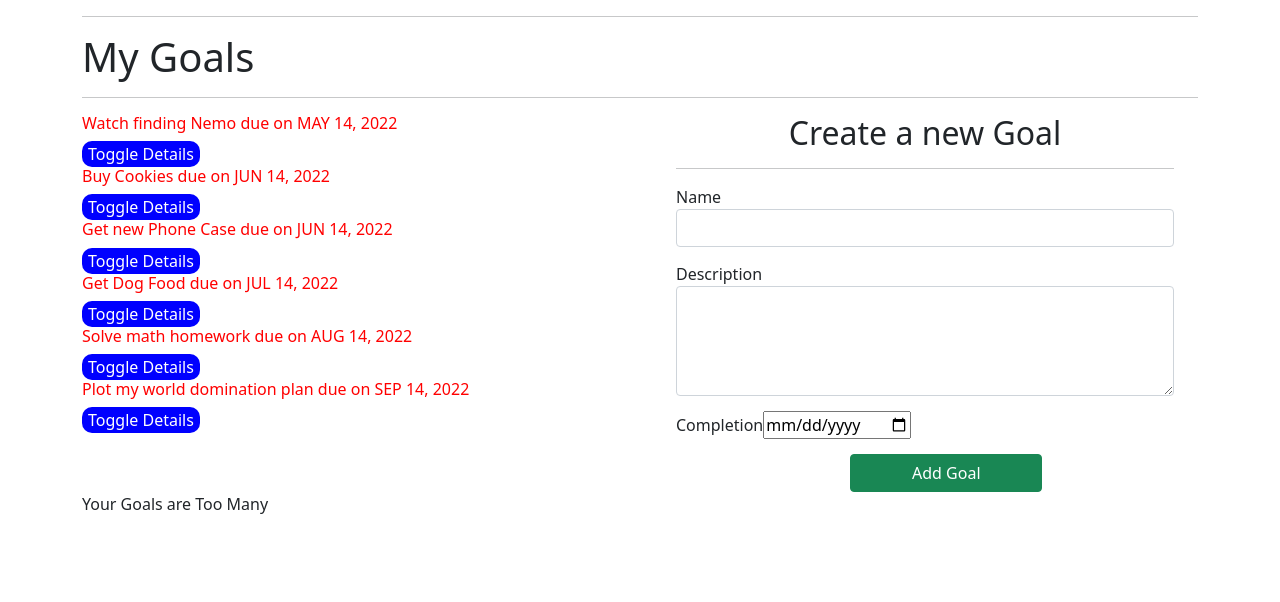
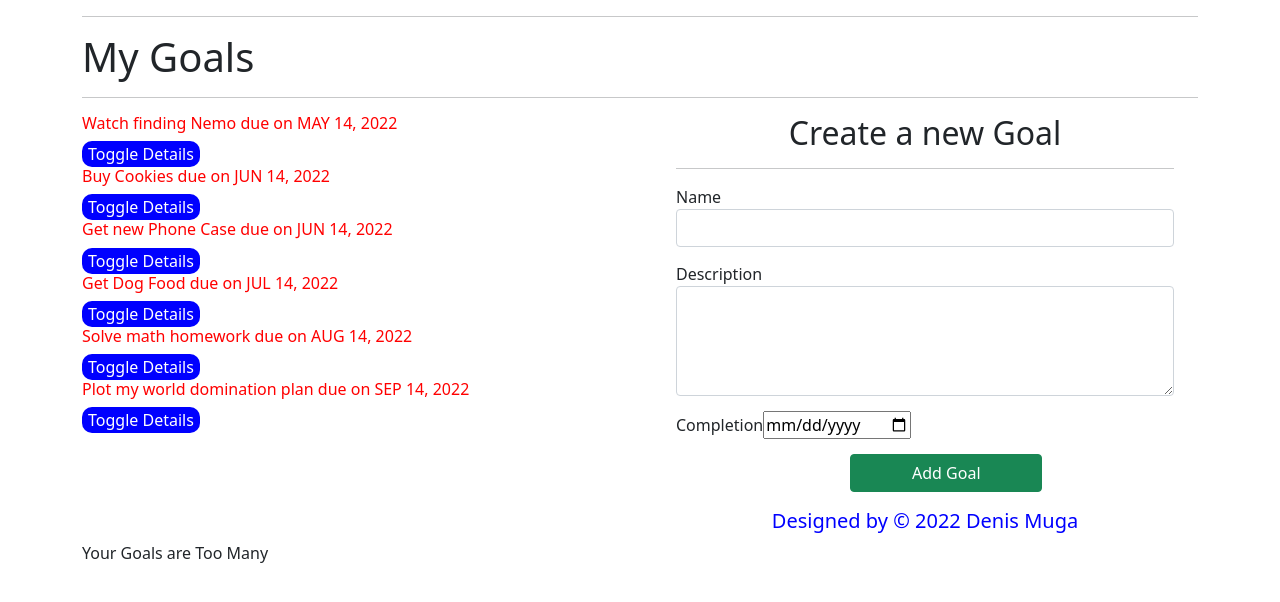
Before and after one commit to DenisMuga/Angular-Crash-Project, an Angular app: page / in a window 1280 px wide. Shown: the top 602 px of the page. Built offline with nearby package versions, Linux system fonts and the light colour scheme.

Commit message:
feature: creating a sign off tag

```diff
--- a/src/app/goal-form/goal-form.component.html
+++ b/src/app/goal-form/goal-form.component.html
@@ -30,7 +30,11 @@
               </div>
         </div>
         <button type="submit" class="btn btn-success" id="add-goal">Add Goal</button>
+
     </form>
+  </div>
+  <div>
+    <h5>Designed by &copy; 2022 Denis Muga</h5>
   </div>
 <style>
     .form-group{
@@ -41,4 +45,9 @@
         margin-left: 35%;
         width: 15vw;
     }
+    h5{
+        text-align: center;
+        margin-top: 3%;
+        color: blue;
+    }
 </style>
```
